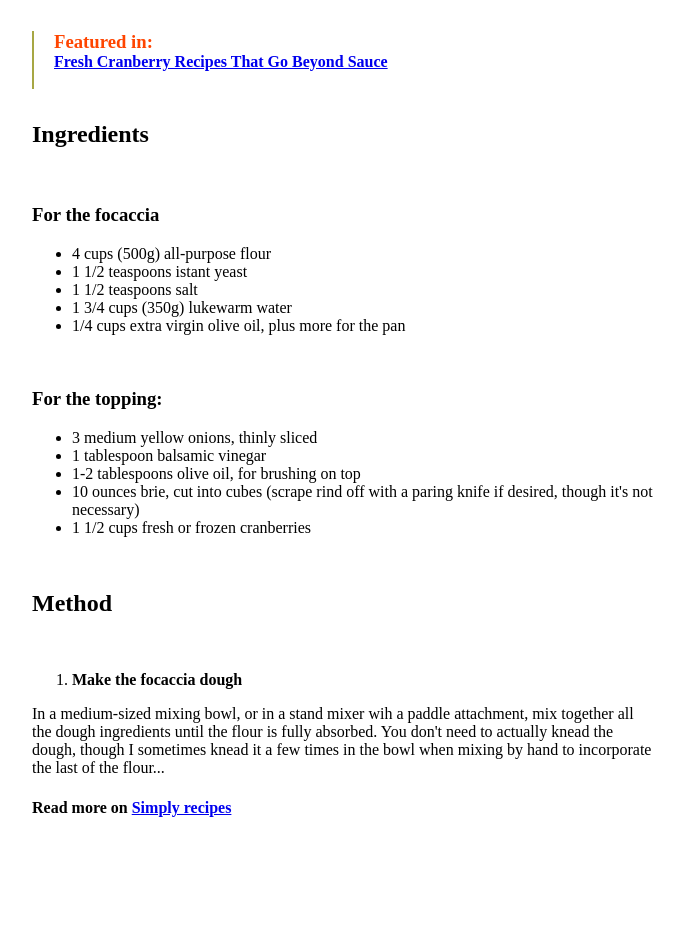
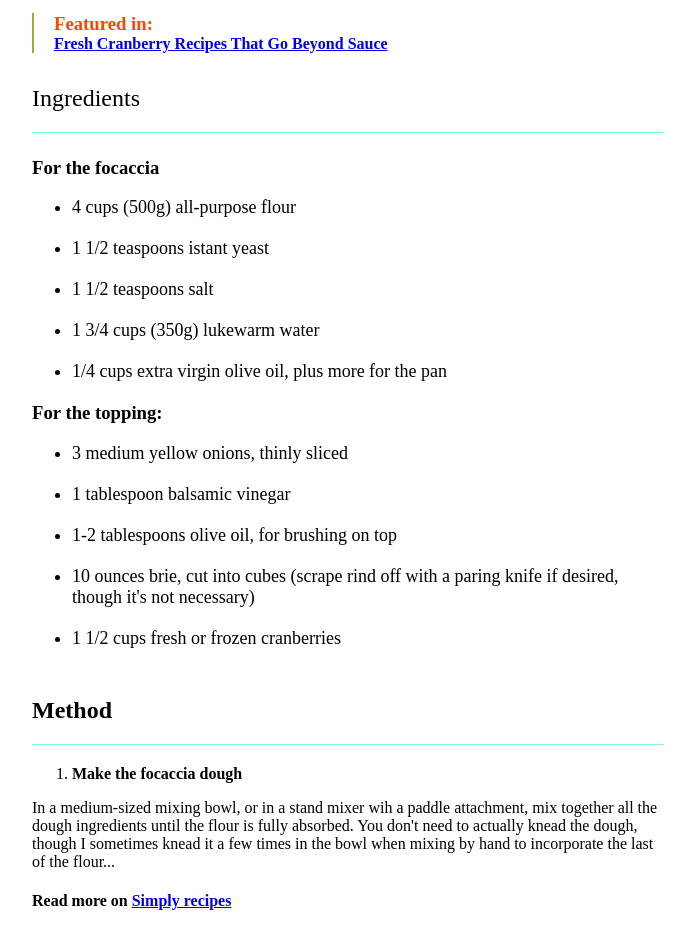
Before and after one commit to Giuseppe-Triolo/U1-W1-D3, a plain HTML site: page index.html in a window 1280 px wide. Shown: the part 840-1772 px from the top of the page, without its empty margins (292-987 px from the left). Before the commit the page ends 1678 px from the top, so only its background shows below. Drawn offline with Linux system fonts and the light colour scheme.

Commit message:
Last update on css styles and html efficiency

```diff
--- a/assets/style.css
+++ b/assets/style.css
@@ -67,3 +67,21 @@ h1 {
   margin-bottom: 0em;
   margin-top: 0em;
 }
+
+.ingredients-header {
+  font-weight: 200;
+  padding-bottom: 20px;
+  border-bottom: 1px solid aquamarine;
+  margin-bottom: 1em;
+}
+
+ul li {
+  font-size: large;
+  margin-bottom: 20px;
+}
+
+.method {
+  margin-top: 2em;
+  padding-bottom: 20px;
+  border-bottom: 1px solid aquamarine;
+}
--- a/index.html
+++ b/index.html
@@ -22,23 +22,21 @@
         </p>
         <img class="focaccia" src="./assets/focaccia.png" alt="focaccia" />
         <p class="photo-name"><b>Image: Sally Vegas</b></p>
-        <br />
+
         <div class="features">
           <h3 class="feature1" style="color: orangered">Featured in:</h3>
           <h4 class="feature2"><a href="#">Fresh Cranberry Recipes That Go Beyond Sauce</a></h4>
-          <br />
         </div>
-        <h2>Ingredients</h2>
-        <br />
+        <h2 class="ingredients-header">Ingredients</h2>
         <h3>For the focaccia</h3>
-        <ul>
+        <ul class="ingredients-list">
           <li>4 cups (500g) all-purpose flour</li>
           <li>1 1/2 teaspoons istant yeast</li>
           <li>1 1/2 teaspoons salt</li>
           <li>1 3/4 cups (350g) lukewarm water</li>
           <li>1/4 cups extra virgin olive oil, plus more for the pan</li>
         </ul>
-        <br />
+
         <h3>For the topping:</h3>
         <ul>
           <li>3 medium yellow onions, thinly sliced</li>
@@ -49,17 +47,15 @@
           </li>
           <li>1 1/2 cups fresh or frozen cranberries</li>
         </ul>
-        <br />
-        <h2>Method</h2>
-        <br />
+
+        <h2 class="method">Method</h2>
         <ol>
           <li><b>Make the focaccia dough</b></li>
         </ol>
-        <p>
-          In a medium-sized mixing bowl, or in a stand mixer wih a paddle attachment, mix together all<br />
-          the dough ingredients until the flour is fully absorbed. You don't need to actually knead the <br />
-          dough, though I sometimes knead it a few times in the bowl when mixing by hand to incorporate <br />
-          the last of the flour...
+        <p style="text-align: left">
+          In a medium-sized mixing bowl, or in a stand mixer wih a paddle attachment, mix together all the dough
+          ingredients until the flour is fully absorbed. You don't need to actually knead the dough, though I sometimes
+          knead it a few times in the bowl when mixing by hand to incorporate the last of the flour...
         </p>
 
         <h4>Read more on <a href="#">Simply recipes</a></h4>
```
